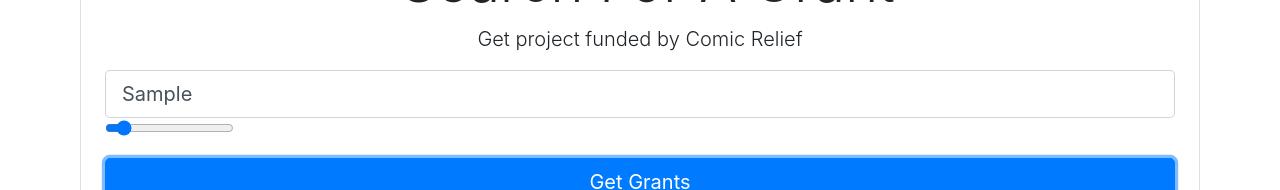
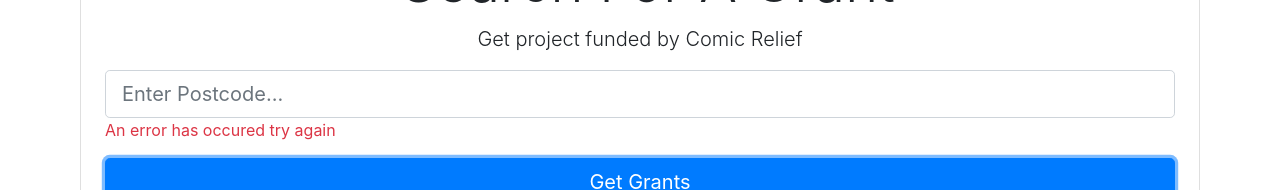
Before and after one commit to LouiaR/grant_app, a React (Create React App) app: page / in a window 1280 px wide. Both pictures are taken after typing "Sample" into the empty fields and a click on the button "Get Grants". Shown: the part 240-430 px from the top of the page. Built offline with nearby package versions, Linux system fonts and the light colour scheme; no server answers; some icons are missing.

Commit message:
Clean up

```diff
--- a/src/components/Grant/Grants.js
+++ b/src/components/Grant/Grants.js
@@ -10,9 +10,7 @@
       <Consumer>
         {value => {
           const { grants_list, title} = value;
-          console.log(value)
           if (grants_list === undefined && title === 'Search Results') {
-            console.log('invalid')
           } else if (grants_list === undefined ) {
             return <Spinner />;
           }else {
--- a/src/components/Grant/Search.js
+++ b/src/components/Grant/Search.js
@@ -5,7 +5,6 @@
 class Search extends Component {
   state = {
     postcode: "",
-    ranges: 10,
     error: ""
   };
 
@@ -19,7 +18,8 @@
       });
     } catch (err) {
       this.setState({
-        error: "Invalid Postcode"
+        error: "Invalid Postcode",
+        postcode: ''
       });
     }
   };
@@ -33,7 +33,6 @@
       const response = await axios.get(
         `${url}latitude=${latitude}&longitude=${longitude}&range=10km`
       );
-      console.log(response.data);
       if (response.data.status !== "errored") {
         dispatch({
           type: "POSTCODE_SEARCH",
@@ -42,10 +41,12 @@
         this.setState({
           postcode: ""
         });
-      } else {
-        console.log(this.state.error);
       }
-    } catch (err) {}
+    } catch (err) {
+      this.setState({
+        error: "An error has occured try again"
+      });
+    }
   };
 
   onChange = e => {
@@ -57,6 +58,7 @@
       <Consumer>
         {value => {
           const { dispatch } = value;
+          const { error, postcode } = this.state;
           return (
             <div className="card card-body mb-4 p-4">
               <h1 className="display-4 text-center">
@@ -75,14 +77,7 @@
                     value={this.state.postcode}
                     onChange={this.onChange}
                   />
-                  <input
-                    type="range"
-                    name="slide"
-                    max={100}
-                    min={0}
-                    value={this.state.ranges}
-                    onChange={this.onChange}
-                  />
+                  {(error && postcode.length === 0 )&& <span className="help-block text-danger">{error}</span>}
                 </div>
                 <button
                   className="btn btn-primary btn-lg btn-block mb-5"
```
